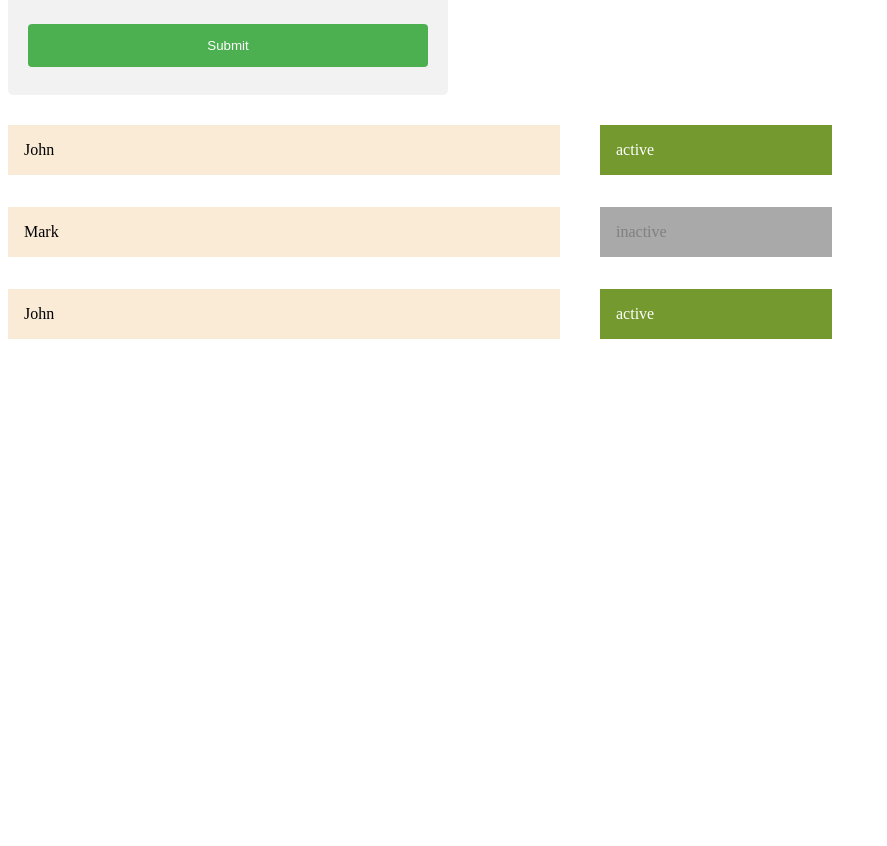
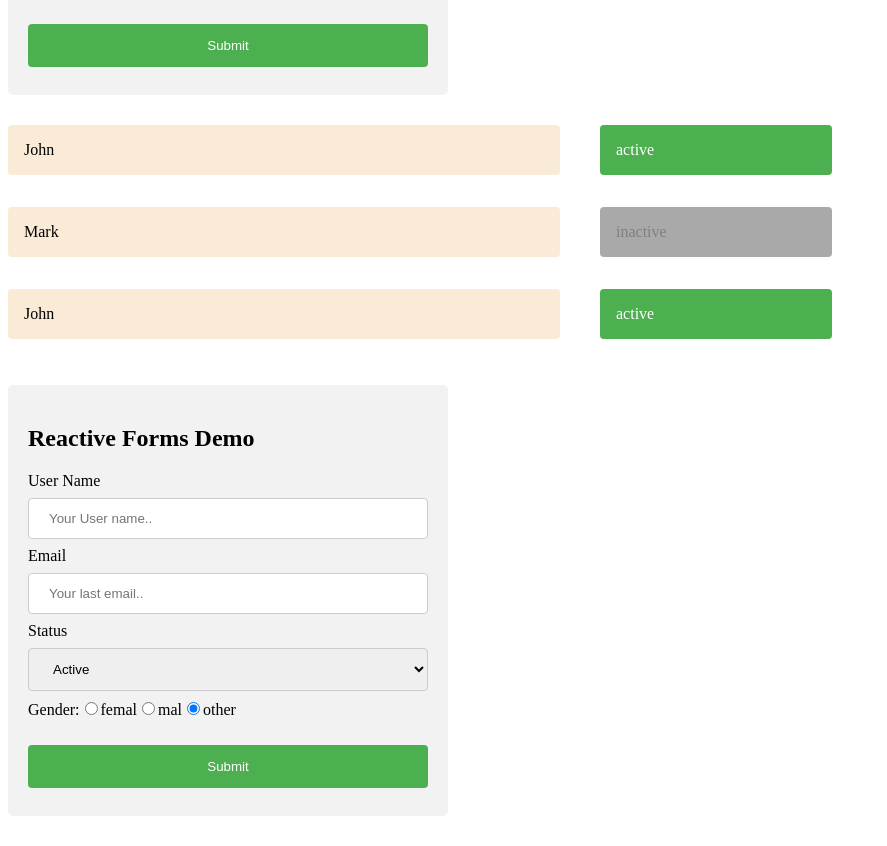
Before and after one commit to julie-j-code/veille-angular, an Angular app: page / in a window 1280 px wide. Shown: the part 1500-2346 px from the top of the page, without its empty margins (0-887 px from the left). Before the commit the page ends 1871 px from the top, so only its background shows below. Built offline with nearby package versions, Linux system fonts and the light colour scheme.

Commit message:
Add User VS Reactive Form | Demo Memo

```diff
--- /dev/null
+++ b/src/app/add-user-rf/add-user-rf.component.css
@@ -0,0 +1,46 @@
+input[type=text],[type=email], select {
+  width: 100%;
+  padding: 12px 20px;
+  margin: 8px 0;
+  display: inline-block;
+  border: 1px solid #ccc;
+  border-radius: 4px;
+  box-sizing: border-box;
+}
+
+input[type=submit] {
+  width: 100%;
+  background-color: #4CAF50;
+  color: white;
+  padding: 14px 20px;
+  margin: 8px 0;
+  border: none;
+  border-radius: 4px;
+  cursor: pointer;
+}
+
+input[type=submit]:hover {
+  background-color: #45a049;
+}
+
+.form, .form-data{
+  border-radius: 5px;
+  background-color: #f2f2f2;
+  padding: 20px;
+  width: 50vh;
+  margin: 30px 0;
+}
+
+input.ng-invalid.ng-touched{
+  border: red 1px solid;
+}
+small{
+  color: red;
+}
+
+@media screen and (max-width:800px) {
+  .form, .form-data{
+    width: 95vh;
+  }
+
+}
--- /dev/null
+++ b/src/app/add-user-rf/add-user-rf.component.html
@@ -0,0 +1,31 @@
+<div class="form">
+  <h2 id="registration">{{title}}</h2>
+  <form [formGroup]="myReactiveForm" (ngSubmit)="addUser()">
+
+    <label for="name">User Name</label>
+    <input type="text" id="name" placeholder="Your User name.." name="name" formControlName="name">
+    <label for="email">Email</label>
+    <input type="email" id="email" name="email" placeholder="Your last email.." name="email" formControlName="email">
+
+
+    <div>
+      <label for="status">Status</label>
+      <select placeholder="status" id="status" name="status" name="status" formControlName="status">
+        <option value="active" name="active">Active</option>
+        <option value="inactive" name="inactive">Inactive</option>
+      </select>
+    </div>
+    <label for="gender">Gender:</label>
+
+    <input type="radio" id="femal" value="femal" name="gender" formControlName="gender">
+    <label for="male">femal</label>
+    <input type="radio" id="mal" value="mal" name="gender" formControlName="gender">
+    <label for="male">mal</label>
+    <input type="radio" id="other" value="other" name="gender" formControlName="gender">
+    <label for="male">other</label>
+
+    <br><br>
+
+    <input type="submit" value="Submit" id="btn"><!--[disabled]="!myForm.valid"-->
+  </form>
+</div>
--- /dev/null
+++ b/src/app/add-user-rf/add-user-rf.component.ts
@@ -0,0 +1,39 @@
+import { Component, OnInit } from '@angular/core';
+import { FormControl, FormGroup, Validators } from '@angular/forms';
+
+import { UsersService } from '../services/users.service';
+
+@Component({
+  selector: 'app-add-user-rf',
+  templateUrl: './add-user-rf.component.html',
+  styleUrls: ['./add-user-rf.component.css']
+})
+export class AddUserRfComponent implements OnInit {
+  title:string="Reactive Forms Demo"
+  // https://stackoverflow.com/questions/66603888/where-to-initialise-a-formgroup-in-reactive-forms
+  myReactiveForm: FormGroup = new FormGroup({});
+
+  constructor(private userService: UsersService) {
+
+  }
+
+  ngOnInit(): void {
+    this.myReactiveForm = new FormGroup({
+      // https://angular.io/api/forms/Validators
+      name: new FormControl(null, Validators.required),
+      email: new FormControl(null, [Validators.required, Validators.email]),
+      gender: new FormControl('other'),
+      status: new FormControl('active')
+    })
+
+  }
+
+
+  addUser() {
+    // we do not need key reference, cause we already have a ref : myReactiveForm
+    console.log(this.myReactiveForm);
+    this.userService.AddNewUser(this.myReactiveForm.value.name,this.myReactiveForm.value.status)
+
+  }
+
+}
--- a/src/app/app.component.html
+++ b/src/app/app.component.html
@@ -4,4 +4,5 @@
 <app-test-directives></app-test-directives>
 <app-comp3></app-comp3>
 <app-users></app-users>
+<app-add-user-rf></app-add-user-rf>
 <!-- <app-creating-observables></app-creating-observables> -->
--- a/src/app/comp3/comp3.component.css
+++ b/src/app/comp3/comp3.component.css
@@ -1,5 +1,5 @@
 .available{
-  color: green;
+  color: #4CAF50;
 }
 .image{
   background-color: crimson;
--- a/src/app/test-directives/custom.directive.ts
+++ b/src/app/test-directives/custom.directive.ts
@@ -11,7 +11,8 @@ export class CustomDirective implements OnInit {
 
   ngOnInit(): void {
 
-    this.renderer.setStyle(this.element.nativeElement, 'backgroundColor', '#74992e')
+    this.renderer.setStyle(this.element.nativeElement, 'backgroundColor', '#4CAF50')
+    this.renderer.setStyle(this.element.nativeElement, 'borderRadius', '4px')
     this.renderer.setStyle(this.element.nativeElement, 'padding', '1rem')
     this.renderer.setStyle(this.element.nativeElement, 'transition', '0.5s')
   }
--- a/src/app/users/users.component.css
+++ b/src/app/users/users.component.css
@@ -1,9 +1,17 @@
-.row div {padding: 1rem; margin-bottom: 1rem;}
-.row>div:first-of-type{background-color: antiquewhite;}
-.row>div:nth-child(2){
-  background-color: darkgray; color: grey;
+.row div {
+  padding: 1rem;
+  margin-bottom: 1rem;
+  border-radius: 4px;
+}
+.row > div:first-of-type {
+  background-color: antiquewhite;
+}
+.row > div:nth-child(2) {
+  background-color: darkgray;
+  color: grey;
 }
 
-.row div.activated{
-  background-color: #74992e; color: white;
+.row div.activated {
+  background-color: #4caf50;
+  color: white;
 }
```
Also changed, not shown: src/app/app.module.ts (+6 -2 lines), 2 other files (tests, documents, lock files or other folders).
